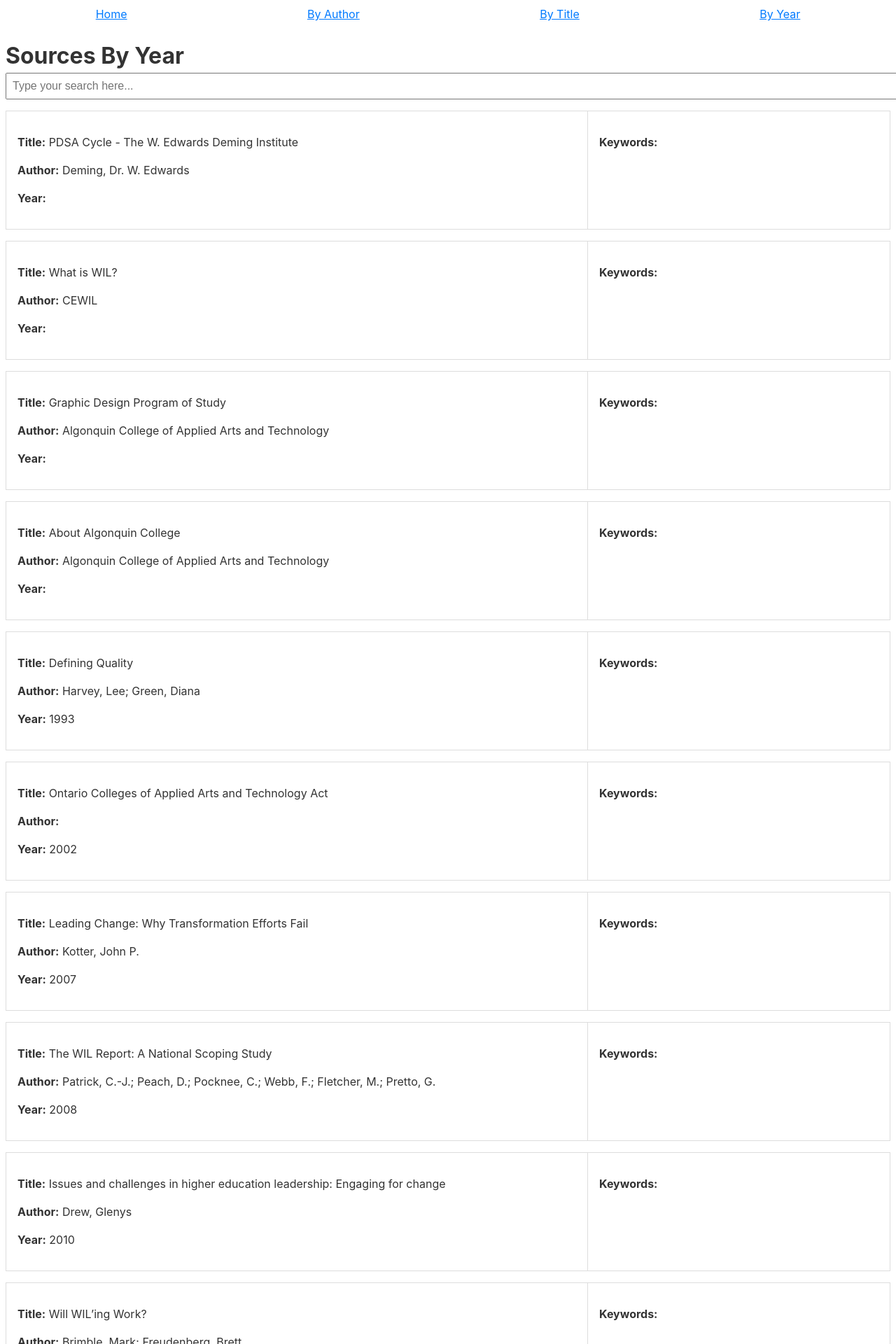
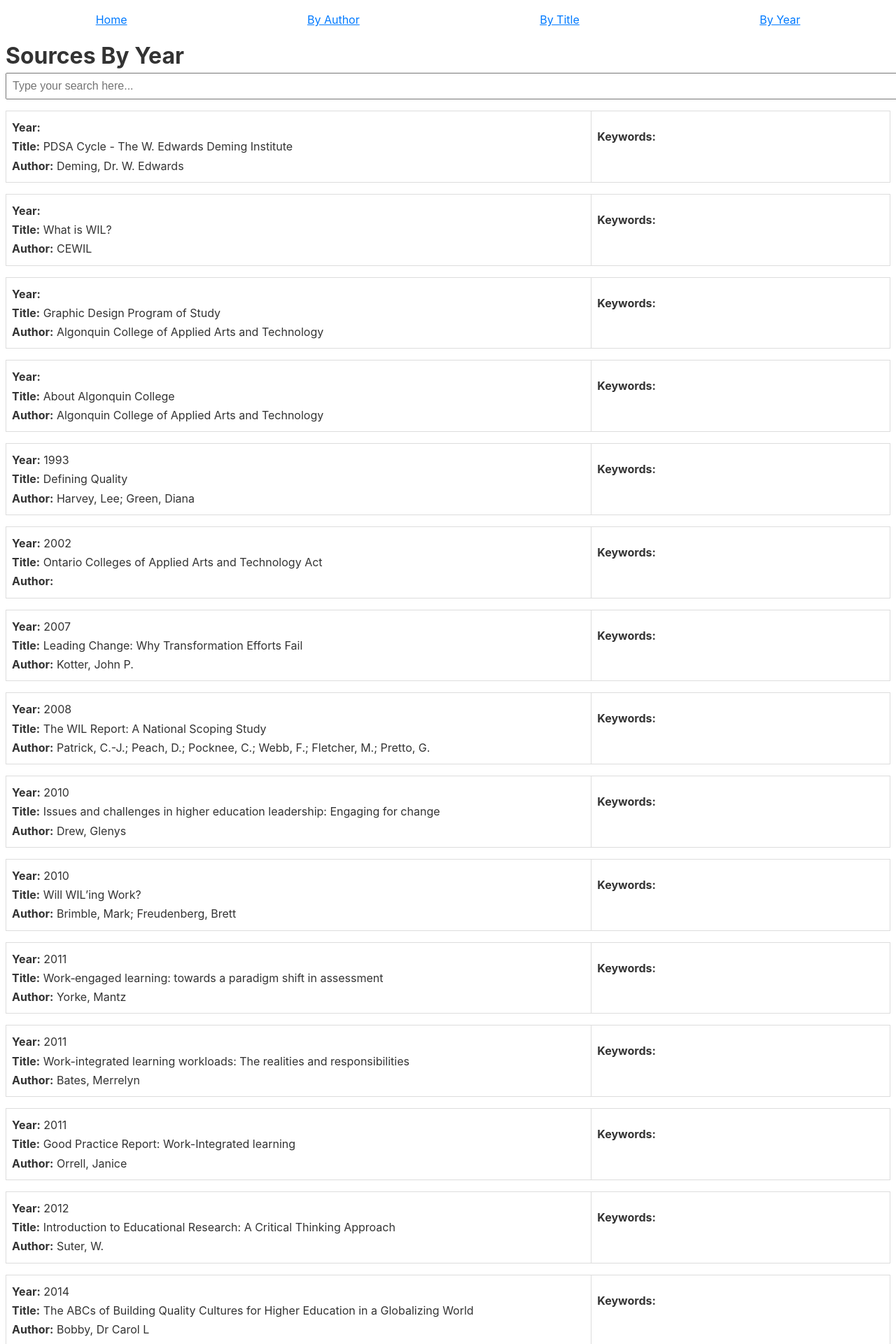
Before and after one commit to AlainParadis/HEAL610, a Jekyll site: the page built from sources-by-year.md, in a window 1280 px wide. Shown: the top 1920 px of the page at 70% size. Built offline with Jekyll 4.4.1, drawn with Linux system fonts in a browser that asks for light colours; some of the changed text lies outside the part shown.

Commit message:
update css

```diff
--- a/css/style.css
+++ b/css/style.css
@@ -23,20 +23,13 @@
     text-decoration: underline;
 }
 
+/* Reduce space between paragraphs in the left column */
+.table-cell.left-column p {
+    margin: 0.2em 0; /* Adjust top and bottom margin to reduce spacing */
+}
+
 a:hover {
     text-decoration: none;
-}
-
-
-/* Remove bullet points and add spacing between list items */
-ul {
-    list-style: none;
-    padding: 0;
-    margin: 0;
-}
-
-ul li {
-    margin-bottom: 1.5em; /* Add spacing between items */
 }
 
 /* Search bar styling */
@@ -65,7 +58,7 @@
 }
 
 .table-cell {
-    padding: 1em; /* Add padding inside cells */
+    padding: 0.5em; /* Add padding inside cells */
 }
 
 /* Left Column Styling */
--- a/sources-by-year.md
+++ b/sources-by-year.md
@@ -20,9 +20,9 @@
     <div class="table-row">
       <!-- Left Column: Title, Author, Year -->
       <div class="table-cell left-column">
+        <p><strong>Year:</strong> {{ source['Year'] }}</p>
         <p><strong>Title:</strong> {{ source.Title }}</p>
         <p><strong>Author:</strong> {{ source.Author }}</p>
-        <p><strong>Year:</strong> {{ source['Year'] }}</p>
       </div>
 
       <!-- Right Column: Notes or Keywords -->
```
Also changed, not shown: sources-by-author.md (+1 -1 lines).
